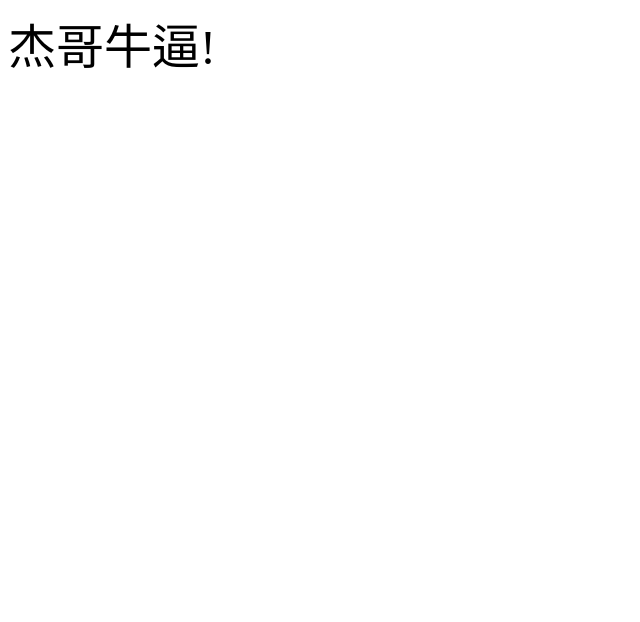
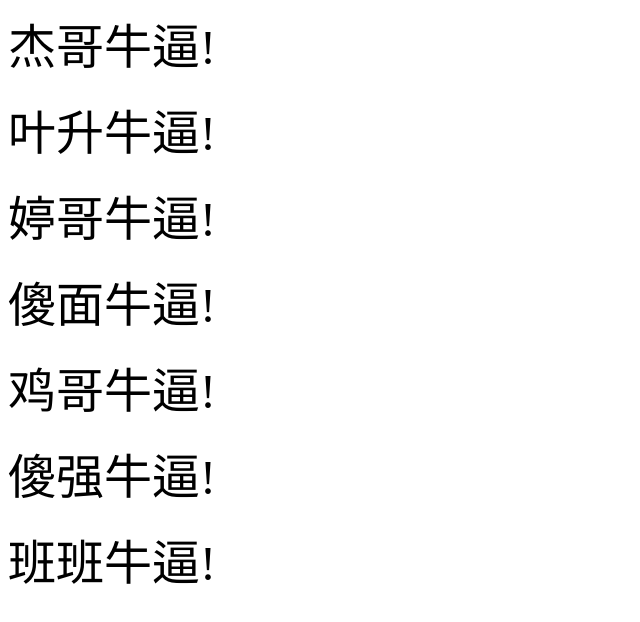
Before and after one commit to birs3314/birs3314.github.io, a plain HTML site: page index.html in a window 1280 px wide. Shown: the whole page, without its empty margins (0-640 px from the left). Drawn offline with Linux system fonts and the light colour scheme.

Commit message:
Update index.html

```diff
--- a/index.html
+++ b/index.html
@@ -1 +1,7 @@
 <p><font size="400">杰哥牛逼!</font></p>
+<p><font size="400">叶升牛逼!</font></p>
+<p><font size="400">婷哥牛逼!</font></p>
+<p><font size="400">傻面牛逼!</font></p>
+<p><font size="400">鸡哥牛逼!</font></p>
+<p><font size="400">傻强牛逼!</font></p>
+<p><font size="400">班班牛逼!</font></p>
```
